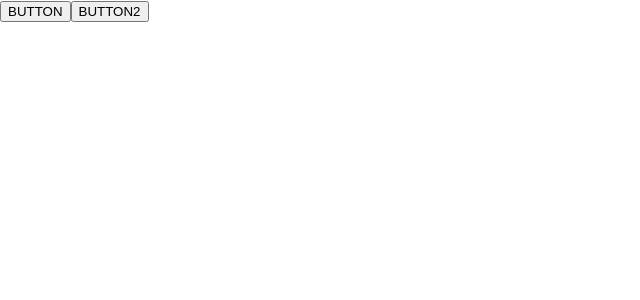
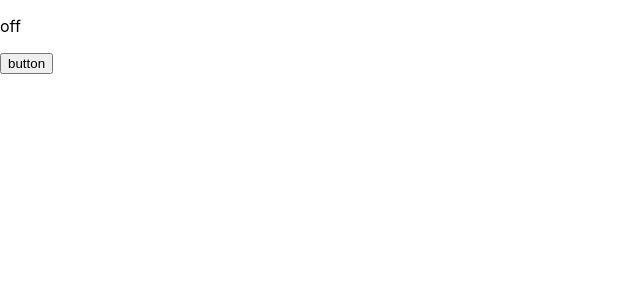
Before and after one commit to shinjiber/my-app-react, a React (Create React App) app: page / in a window 1280 px wide. Shown: the top 300 px of the page, without its empty margins (0-640 px from the left). Built offline with nearby package versions, Linux system fonts and the light colour scheme.

Commit message:
change state by button click

```diff
--- a/src/App.js
+++ b/src/App.js
@@ -1,22 +1,28 @@
 import React, { Component } from 'react';
 
-class Button extends Component {
+class Switch extends Component {
   constructor() {
     super();
+    this.handleClick = this.handleClick.bind(this);
+    this.state = {
+      power: false
+    };
   }
 
   handleClick() {
-    alert('button click!');
+    this.setState({
+      power: !this.state.power
+    })
   }
 
   render() {
-    return(
+    return (
       <div>
-        <button onClick={this.handleClick}>BUTTON</button>
-        <button>BUTTON2</button>
+        <p>{this.state.power ? 'on' : 'off'}</p>
+        <button onClick={this.handleClick}>button</button>
       </div>
     );
   }
 }
 
-export default Button;
+export default Switch;
--- a/src/index.js
+++ b/src/index.js
@@ -1,10 +1,10 @@
 import React from 'react';
 import ReactDOM from 'react-dom';
 import './index.css';
-import Button from './App';
+import Switch from './App';
 
 
 ReactDOM.render(
-  <Button  />,
+  <Switch  />,
   document.getElementById('root')
 );
```
